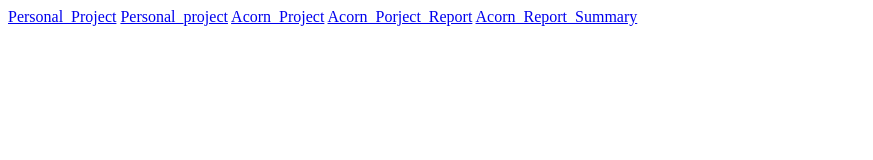
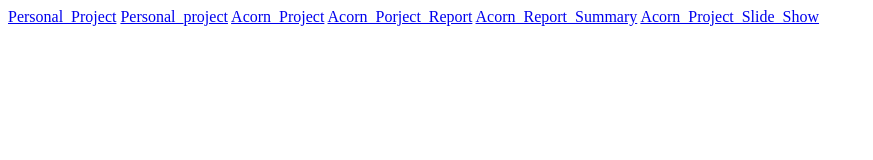
Before and after one commit to bryer01/CSE170, a plain HTML site: page index.html in a window 1280 px wide. Shown: the whole page, without its empty margins (0-873 px from the left). Drawn offline with Linux system fonts and the light colour scheme.

Commit message:
Update index.html

```diff
--- a/index.html
+++ b/index.html
@@ -12,6 +12,6 @@
     <a href="Acorn_Report.docx">Acorn_Project</a>
     <a href="Acorn Report2.docx">Acorn_Porject_Report</a>
     <a href="Acorn_Report_Last.docx">Acorn_Report_Summary</a>
-    <a href="Acorn
+    <a href="Acorn Report.pptx">Acorn_Project_Slide_Show</a>
 </body>
 </html>
```
